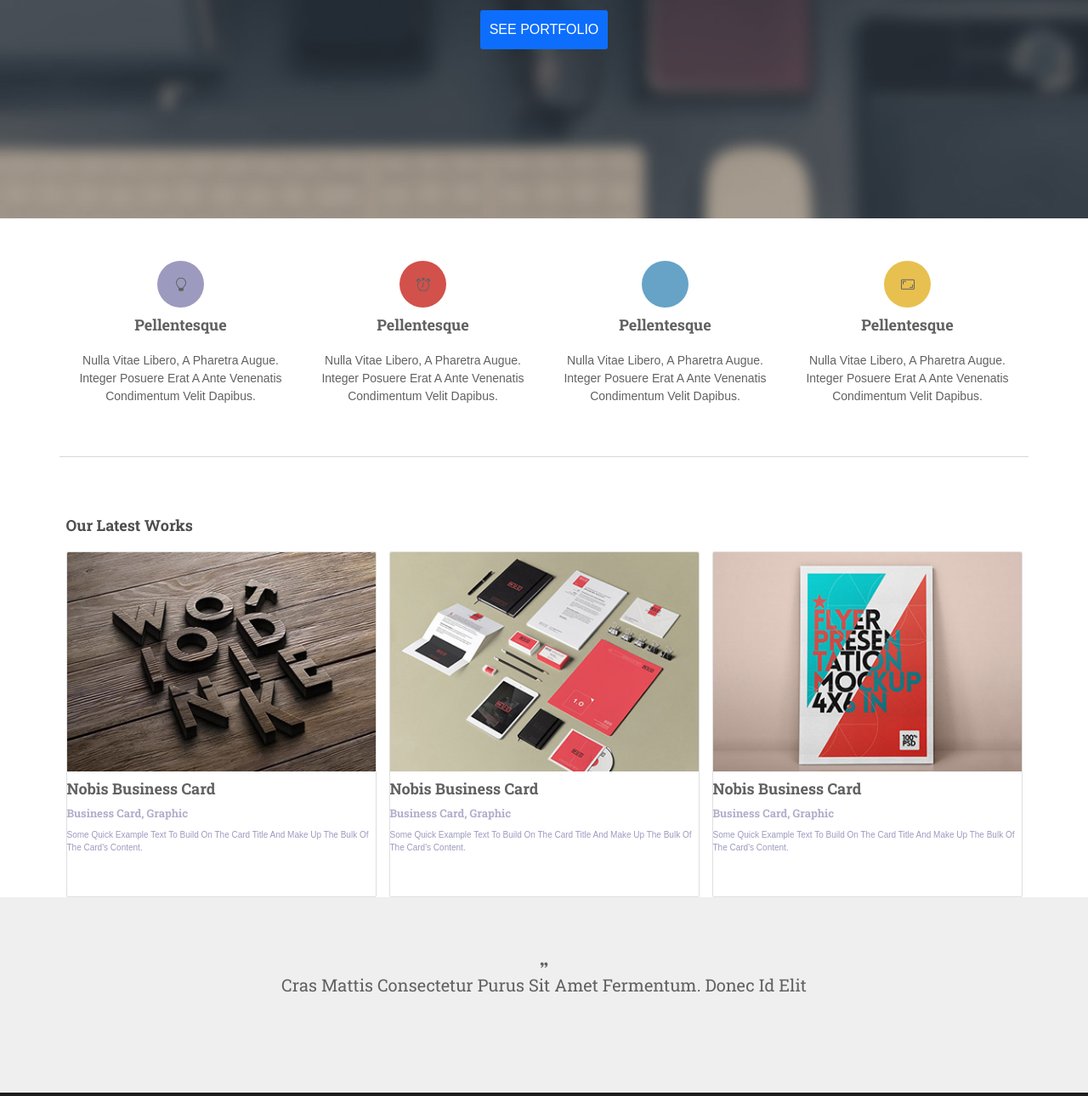
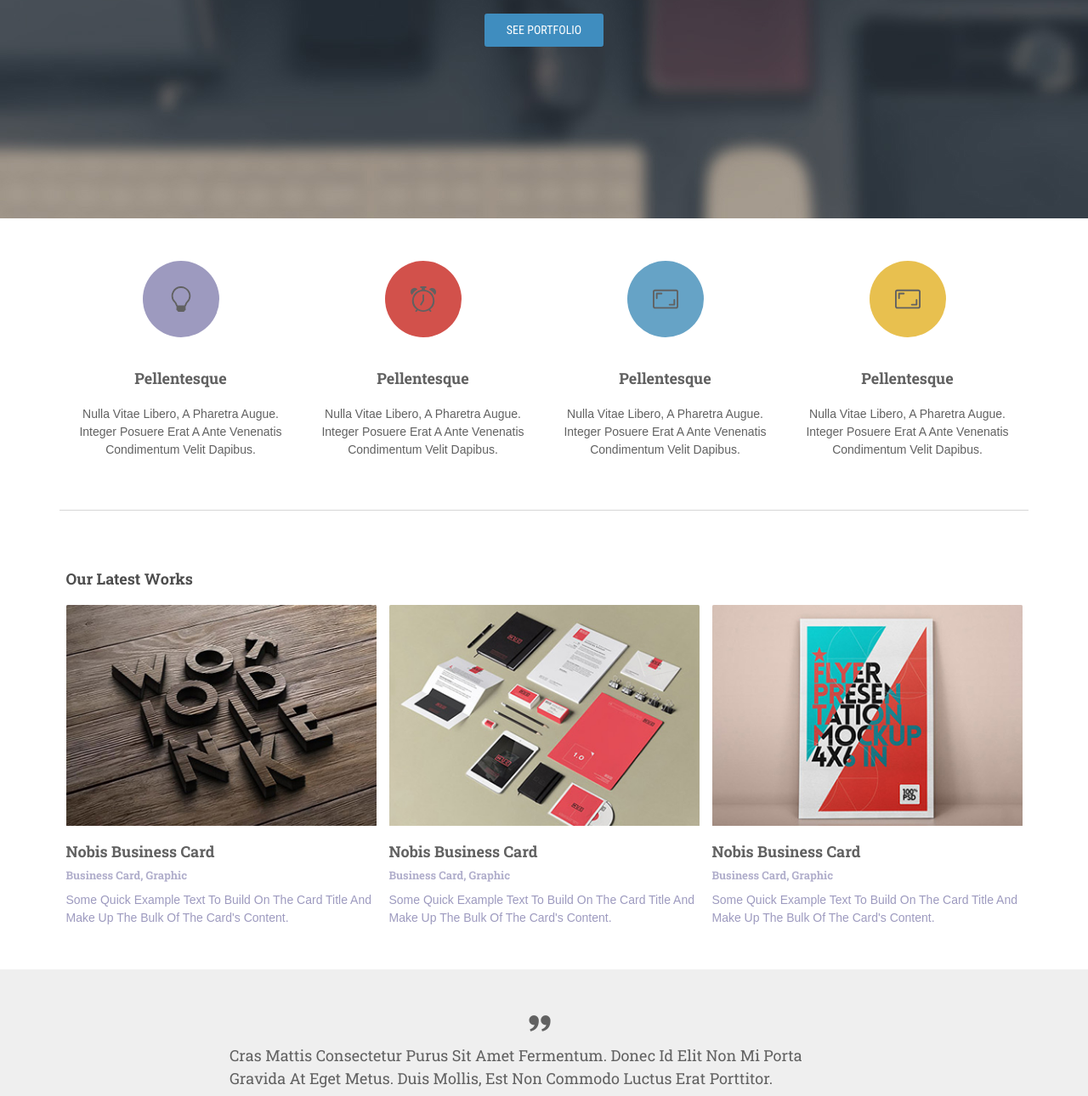
Before and after one commit to sikderweb/psdtoHtml, a plain HTML site: page index.html in a window 1280 px wide. Shown: the part 466-1756 px from the top of the page at 85% size. Drawn offline with Linux system fonts and the light colour scheme.

Commit message:
Second commit

```diff
--- a/css/style.css
+++ b/css/style.css
@@ -24,7 +24,18 @@ body {
   font-weight: 400;
   color: #616161;
 }
-
+h3,h4 {
+ font-family: 'Roboto Slab', serif;
+ font-weight: bold;
+ margin:1rem auto;
+}
+h3{
+   font-size: 1.8rem;
+}
+h4{
+   font-size: 1.3rem;
+   color: #9d9abf;
+}
 a {
   color: #106eea;
   text-decoration: none;
@@ -34,8 +45,6 @@ a:hover {
   color: #1abb9c;
   text-decoration: none;
 }
-
-
 
 #header {
   font-family: 'Roboto Condensed', sans-serif;
@@ -81,7 +90,13 @@ a:hover {
 }
 .navbar > ul > li {
   white-space: nowrap;
-  padding: 10px 0 10px 28px;
+  padding: 1rem 0 1rem 2.4rem;
+}
+.navbar ul li a {
+  text-transform: uppercase;
+  font-family: 'Roboto Condensed', sans-serif;
+  font-weight: 700;
+  font-size: 1.6rem;
 }
 .navbar a, .navbar a:focus {
   display: flex;
@@ -246,12 +261,23 @@ a:hover {
   color:#a8a8a8
 }
 .btn_container .btn {
-  font-size: 16px;
-  padding: 1rem;
+  font-family: 'Roboto Condensed', sans-serif;
+  font-weight: 400;
+  font-size: 1.4rem;
+  padding: .8rem 2.5rem;
   text-transform: uppercase;
   margin-top: 10px;
 }
 
+.btn-primary{
+  background-color: #3f8dbf;
+  border-color: #3f8dbf;
+}
+.btn-primary:hover {
+    color: #1abb9c;
+    background-color: #ffffff;
+    border-color: #1abb9c;
+}
 /* Feature section  */
 .color-1{
   background: #9d9abf;
@@ -267,8 +293,9 @@ background: #e8c04f;
 }
 .img-box{
   margin-top:5rem;
-  height: 5.5rem;
-  width: 5.5rem;
+  margin-bottom: 2.8rem;
+  height: 9rem;
+  width: 9rem;
   border-radius: 50%;
   position: relative;
 }
@@ -287,17 +314,9 @@ background: #e8c04f;
   align-items: center;
   flex-direction: column;
 }
-h3,h4 {
- font-family: 'Roboto Slab', serif;
- font-weight: bold;
- margin:1rem auto;
-}
-h3{
-   font-size: 1.8rem;
-}
-h4{
-   font-size: 1.3rem;
-   color: #9d9abf;
+
+.content-content h3 {
+margin-bottom: 1.2rem;
 }
 .feature-content p{
   text-align: center;
@@ -320,18 +339,24 @@ h4{
   margin-top: 1rem;
   margin-bottom: 1rem;
 }
+.card{
+  border: none;
+}
 .card-body,.card-header,.card-text{
   padding: 0;
   background: none;
 }
 .card-header{
   border: none;
+  margin-top: 2rem;
 }
 .card-header h4 {
   opacity: .8;
 }
 .card-text {
   color: #9d9abf;
+  font-size: 1.4rem;
+  font-weight: 400;
 
 }
 .card-text:last-child{
@@ -353,8 +378,14 @@ h4{
 }
 .qoute p{
   font-family: 'Roboto Slab', serif;
-  font-weight: 400;
-  font-size: 2rem;
+  font-weight:400;
+  font-size: 1.8rem;
+  width: 74rem;
+}
+.bxs-quote-alt-right{
+  height: 40px;
+  width: 40px;
+  font-size: 3rem;
 }
 /*
 Footer section  */
--- a/index.html
+++ b/index.html
@@ -21,16 +21,13 @@
         <ul>
           <li><a class="nav-link scrollto active" href="#hero">Home</a></li>
           <li><a class="nav-link scrollto" href="#about">About</a></li>
-          <li><a class="nav-link scrollto" href="#services">Services</a></li>
-          <li><a class="nav-link scrollto " href="#portfolio">Portfolio</a></li>
           <li><a class="nav-link scrollto" href="#Journal">Journal</a></li>
-          <li class="dropdown"><a href="#Features"><span>Features</a>
-          </li>
+          <li><a class="nav-link scrollto " href="#Service">Service</a></li>
+          <li><a class="nav-link scrollto " href="#Features">Features</a></li>
           <li><a class="nav-link scrollto" href="#contact">Contact</a></li>
         </ul>
         <i class="bi bi-list mobile-nav-toggle"></i>
       </nav><!-- .navbar -->
-
     </div>
   </header>
 <!-- header section ends -->
@@ -57,7 +54,7 @@
           <div class="feature-box ">
             <div class="img-box color-1">
                <div class="icon">
-                 <svg xmlns="http://www.w3.org/2000/svg" width="16" height="16" fill="currentColor" class="bi bi-lightbulb" viewBox="0 0 16 16">
+                 <svg xmlns="http://www.w3.org/2000/svg" width="30" height="30" fill="currentColor" class="bi bi-lightbulb" viewBox="0 0 16 16">
   <path d="M2 6a6 6 0 1 1 10.174 4.31c-.203.196-.359.4-.453.619l-.762 1.769A.5.5 0 0 1 10.5 13a.5.5 0 0 1 0 1 .5.5 0 0 1 0 1l-.224.447a1 1 0 0 1-.894.553H6.618a1 1 0 0 1-.894-.553L5.5 15a.5.5 0 0 1 0-1 .5.5 0 0 1 0-1 .5.5 0 0 1-.46-.302l-.761-1.77a1.964 1.964 0 0 0-.453-.618A5.984 5.984 0 0 1 2 6zm6-5a5 5 0 0 0-3.479 8.592c.263.254.514.564.676.941L5.83 12h4.342l.632-1.467c.162-.377.413-.687.676-.941A5 5 0 0 0 8 1z"/>
 </svg>
                </div>
@@ -72,7 +69,7 @@
           <div class="feature-box">
             <div class="img-box color-2">
             <div class="icon">
-              <svg xmlns="http://www.w3.org/2000/svg" width="16" height="16" fill="currentColor" class="bi bi-alarm" viewBox="0 0 16 16">
+              <svg xmlns="http://www.w3.org/2000/svg" width="30" height="30" fill="currentColor" class="bi bi-alarm" viewBox="0 0 16 16">
   <path d="M8.5 5.5a.5.5 0 0 0-1 0v3.362l-1.429 2.38a.5.5 0 1 0 .858.515l1.5-2.5A.5.5 0 0 0 8.5 9V5.5z"/>
   <path d="M6.5 0a.5.5 0 0 0 0 1H7v1.07a7.001 7.001 0 0 0-3.273 12.474l-.602.602a.5.5 0 0 0 .707.708l.746-.746A6.97 6.97 0 0 0 8 16a6.97 6.97 0 0 0 3.422-.892l.746.746a.5.5 0 0 0 .707-.708l-.601-.602A7.001 7.001 0 0 0 9 2.07V1h.5a.5.5 0 0 0 0-1h-3zm1.038 3.018a6.093 6.093 0 0 1 .924 0 6 6 0 1 1-.924 0zM0 3.5c0 .753.333 1.429.86 1.887A8.035 8.035 0 0 1 4.387 1.86 2.5 2.5 0 0 0 0 3.5zM13.5 1c-.753 0-1.429.333-1.887.86a8.035 8.035 0 0 1 3.527 3.527A2.5 2.5 0 0 0 13.5 1z"/>
 </svg>
@@ -89,7 +86,10 @@
           <div class="feature-box">
             <div class="img-box color-3">
             <div class="icon">
-
+<svg xmlns="http://www.w3.org/2000/svg" width="30" height="30" fill="currentColor" class="bi bi-aspect-ratio" viewBox="0 0 16 16">
+  <path d="M0 3.5A1.5 1.5 0 0 1 1.5 2h13A1.5 1.5 0 0 1 16 3.5v9a1.5 1.5 0 0 1-1.5 1.5h-13A1.5 1.5 0 0 1 0 12.5v-9zM1.5 3a.5.5 0 0 0-.5.5v9a.5.5 0 0 0 .5.5h13a.5.5 0 0 0 .5-.5v-9a.5.5 0 0 0-.5-.5h-13z"/>
+  <path d="M2 4.5a.5.5 0 0 1 .5-.5h3a.5.5 0 0 1 0 1H3v2.5a.5.5 0 0 1-1 0v-3zm12 7a.5.5 0 0 1-.5.5h-3a.5.5 0 0 1 0-1H13V8.5a.5.5 0 0 1 1 0v3z"/>
+</svg>
             </div>
             </div>
             <div class="feature-content">
@@ -104,7 +104,7 @@
           <div class="feature-box">
             <div class="img-box color-4">
             <div class="icon">
-<svg xmlns="http://www.w3.org/2000/svg" width="16" height="16" fill="currentColor" class="bi bi-aspect-ratio" viewBox="0 0 16 16">
+<svg xmlns="http://www.w3.org/2000/svg" width="30" height="30" fill="currentColor" class="bi bi-aspect-ratio" viewBox="0 0 16 16">
   <path d="M0 3.5A1.5 1.5 0 0 1 1.5 2h13A1.5 1.5 0 0 1 16 3.5v9a1.5 1.5 0 0 1-1.5 1.5h-13A1.5 1.5 0 0 1 0 12.5v-9zM1.5 3a.5.5 0 0 0-.5.5v9a.5.5 0 0 0 .5.5h13a.5.5 0 0 0 .5-.5v-9a.5.5 0 0 0-.5-.5h-13z"/>
   <path d="M2 4.5a.5.5 0 0 1 .5-.5h3a.5.5 0 0 1 0 1H3v2.5a.5.5 0 0 1-1 0v-3zm12 7a.5.5 0 0 1-.5.5h-3a.5.5 0 0 1 0-1H13V8.5a.5.5 0 0 1 1 0v3z"/>
 </svg>
@@ -130,7 +130,7 @@
           <h3>Our Latest Works</h3>
         </div>
         <div class="col-lg-4 col-md-6">
-      <div class="card" style="">
+      <div class="card">
           <img src="./images/work-1.jpg" class="card-img-top" alt="...">
       <div class="card-body">
         <div class="card-header">
@@ -142,7 +142,7 @@
     </div>
         </div>
         <div class="col-lg-4 col-md-6">
-      <div class="card" style="">
+      <div class="card">
   <img src="./images/work-2.jpg" class="card-img-top" alt="...">
      <div class="card-body">
         <div class="card-header">
@@ -155,7 +155,7 @@
         </div>
 
         <div class="col-lg-4 col-md-6">
-      <div class="card" style="">
+      <div class="card">
   <img src="./images/work-3.jpg" class="card-img-top" alt="...">
      <div class="card-body">
         <div class="card-header">
@@ -177,7 +177,7 @@
       <div class="row">
         <div class="qoute">
           <b> <i class='bx bxs-quote-alt-right'></i> </b>
-          <p>Cras mattis consectetur purus sit amet fermentum. Donec id elit</p>
+          <p>Cras mattis consectetur purus sit amet fermentum. Donec id elit non mi porta gravida at eget metus. Duis mollis, est non commodo luctus erat porttitor. </p>
         </div>
       </div>
     </div>
```
